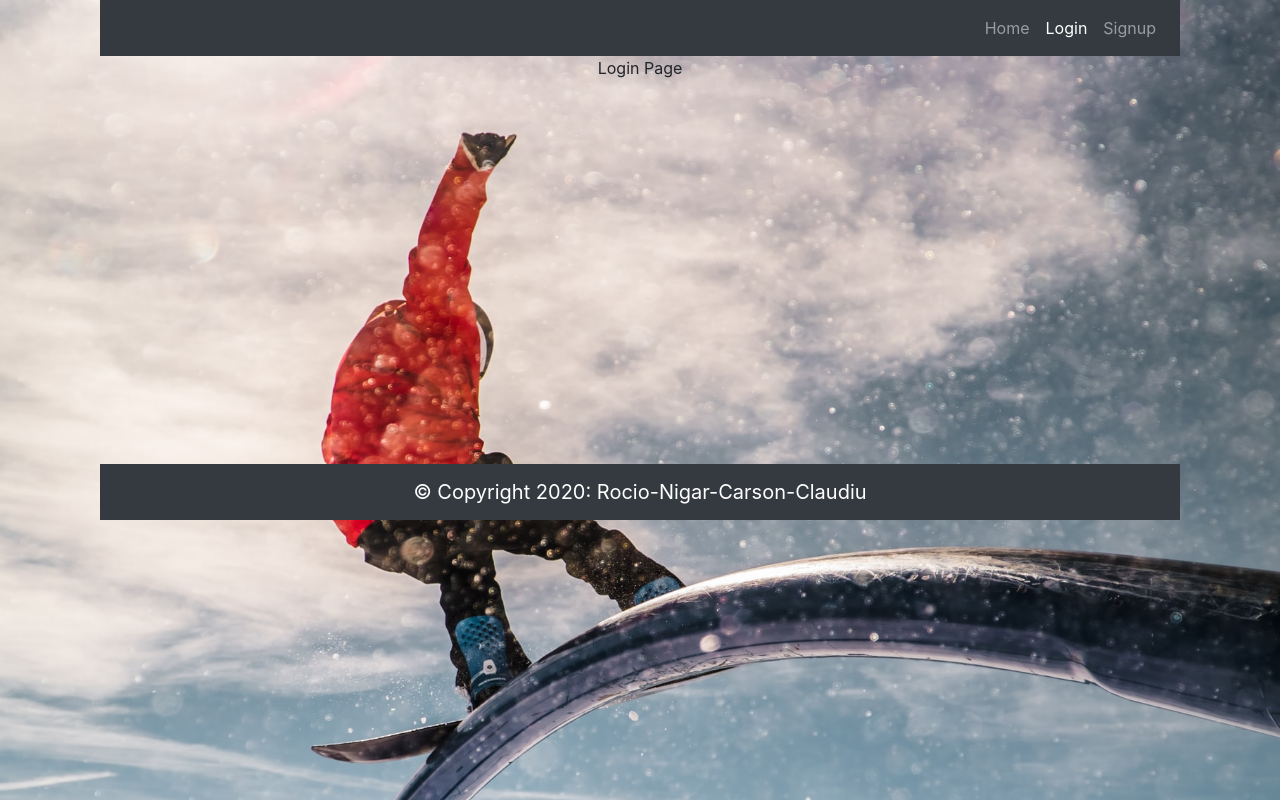
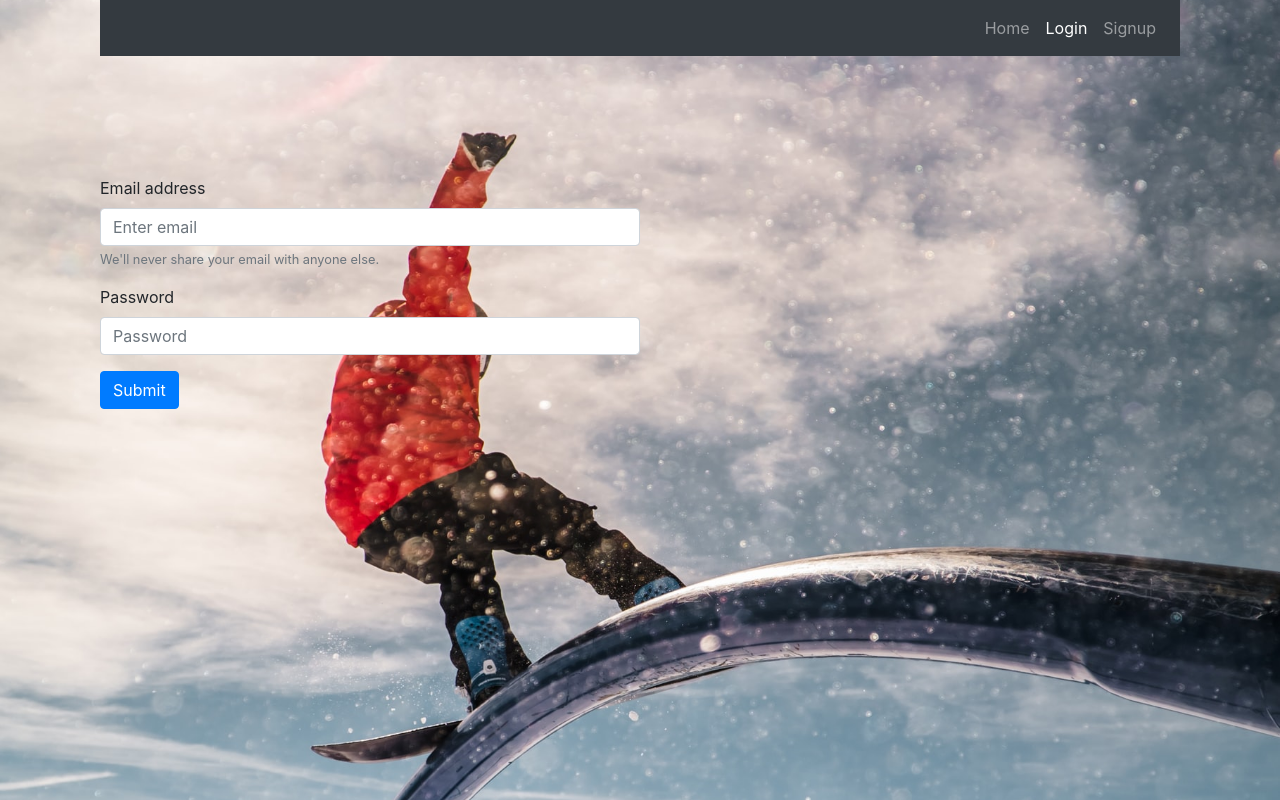
Before and after one commit to nigarabdullayeva/project_3, a React (Create React App) app in the folder client/: page /login in a window 1280 px wide. Shown: the top 800 px of the page. Built offline with nearby package versions, Linux system fonts and the light colour scheme.

Commit message:
added login form

```diff
--- a/client/src/App.js
+++ b/client/src/App.js
@@ -14,7 +14,7 @@
 
   return (
     <Router>
-      <div className="text-center container">
+      <div className="container">
         <Navbar />
         <Route exact path="/" component={Home} />
         <Route exact path="/login" component={Login} />
--- a/client/src/components/Login.js
+++ b/client/src/components/Login.js
@@ -1,13 +1,29 @@
 import React from 'react'
+// import{Form,Button} from 'react-bootstrap'
+import 'bootstrap/dist/css/bootstrap.min.css';
+
 
 
 function Login() {
   return (
-      <>
+    <form>
+      <br/>
+      <br/>
+      <br/>
+      <br/>
+      <br/>
+    <div className="form-group">
+      <label for="exampleInputEmail1">Email address</label>
+      <input type="email" className="form-control" id="exampleInputEmail1" aria-describedby="emailHelp" placeholder="Enter email"/>
+      <small id="emailHelp" className="form-text text-muted">We'll never share your email with anyone else.</small>
+    </div>
+    <div className="form-group">
+      <label for="exampleInputPassword1">Password</label>
+      <input type="password" className="form-control" id="exampleInputPassword1" placeholder="Password"/>
+    </div>
 
-      Login Page
-
-      </>
+    <button type="submit" className="btn btn-primary">Submit</button>
+  </form>
   )
 }
 export default Login
--- a/client/src/index.css
+++ b/client/src/index.css
@@ -18,3 +18,6 @@
 .jumbotron {
   opacity:70%;
 }
+.form-group {
+  width: 50%;
+}
```
